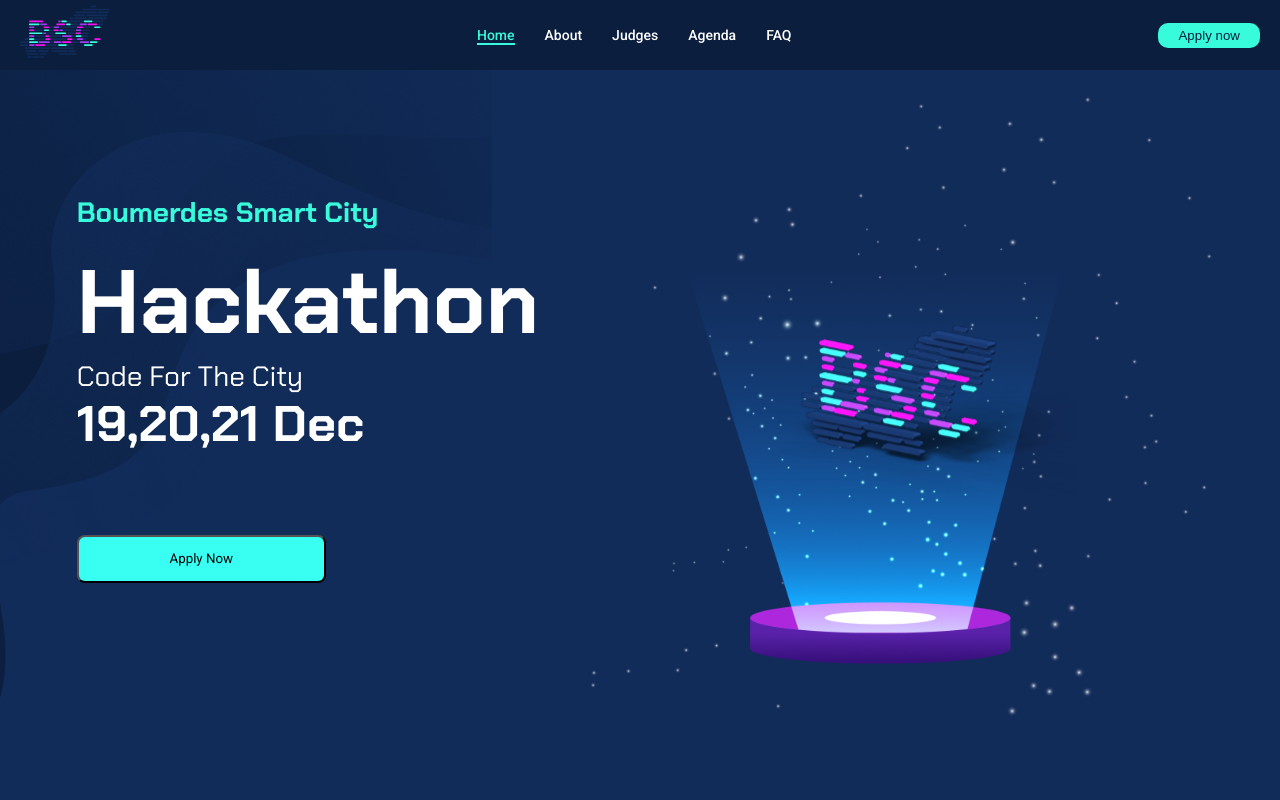
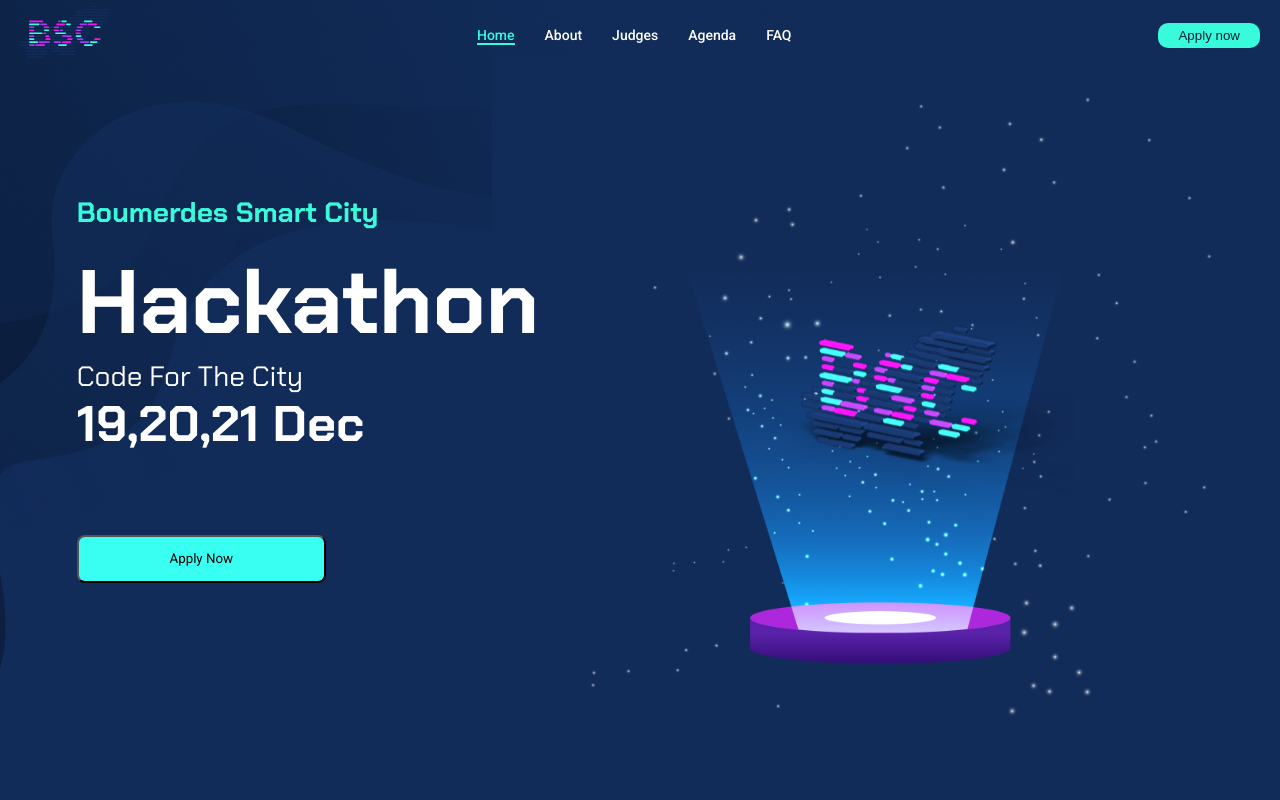
Before and after one commit to DevUp-Umbb-Club/Smart-City-website-front, a React (Vite) app: page / in a window 1280 px wide. Shown: the top 800 px of the page. Built offline with nearby package versions, Linux system fonts and the light colour scheme; no server answers.

Commit message:
added components

```diff
--- a/src/components/FindUs/FindUs.jsx
+++ b/src/components/FindUs/FindUs.jsx
@@ -29,7 +29,7 @@ const FindUs = () => {
           </div>
         </div>
         <iframe
-          src="https://www.google.com/maps/embed?pb=!1m18!1m12!1m3!1d7728.950781552489!2d3.4380449017996693!3d36.76159384491185!2m3!1f0!2f0!3f0!3m2!1i1024!2i768!4f13.1!3m3!1m2!1s0x128e69b40975d599%3A0xd161c31776388e89!2z2YXYrtmK2YUg2LTYqNin2Kgg2LTZh9mK2K8g2YXYrdmF2K8g2KjZiNi02YTYp9i62YU!5e0!3m2!1sfr!2sdz!4v1734010580073!5m2!1sfr!2sdz"
+          src="https://www.google.com/maps/embed?pb=!1m18!1m12!1m3!1d3196.265893085066!2d3.4503255000000004!3d36.7641883!2m3!1f0!2f0!3f0!3m2!1i1024!2i768!4f13.1!3m3!1m2!1s0x128e69e5f4fd2e9b%3A0x552f63a98855aa57!2sAuberge%20corso%20boumerdes!5e0!3m2!1sen!2sdz!4v1734088813225!5m2!1sen!2sdz"
           width="600"
           height="450"
           style={{ border: 0 }}
--- a/src/components/HeroSection/HeroSection.css
+++ b/src/components/HeroSection/HeroSection.css
@@ -22,7 +22,7 @@
   object-fit: cover;
   position: absolute;
   left: -10%;
-  top: 20px;
+  top: -10px;
   z-index: -2;
 }
 
--- a/src/components/MoreAbout/MoreAbout.css
+++ b/src/components/MoreAbout/MoreAbout.css
@@ -5,8 +5,7 @@
     padding: 1rem;
     width: 100%;
     height: 100%;
-    overflow: visible;
-    overflow-x: hidden;
+
 
 }
 
--- a/src/components/Navbar/Navbar.css
+++ b/src/components/Navbar/Navbar.css
@@ -6,7 +6,7 @@ nav {
   align-items: center;
   justify-content: space-between;
   padding: 0 20px;
-  background-color: var(--dark-blue);
+
   position: fixed;
   top: 0;
   z-index: 1000;
```
Also changed, not shown: vercel.json (added).
